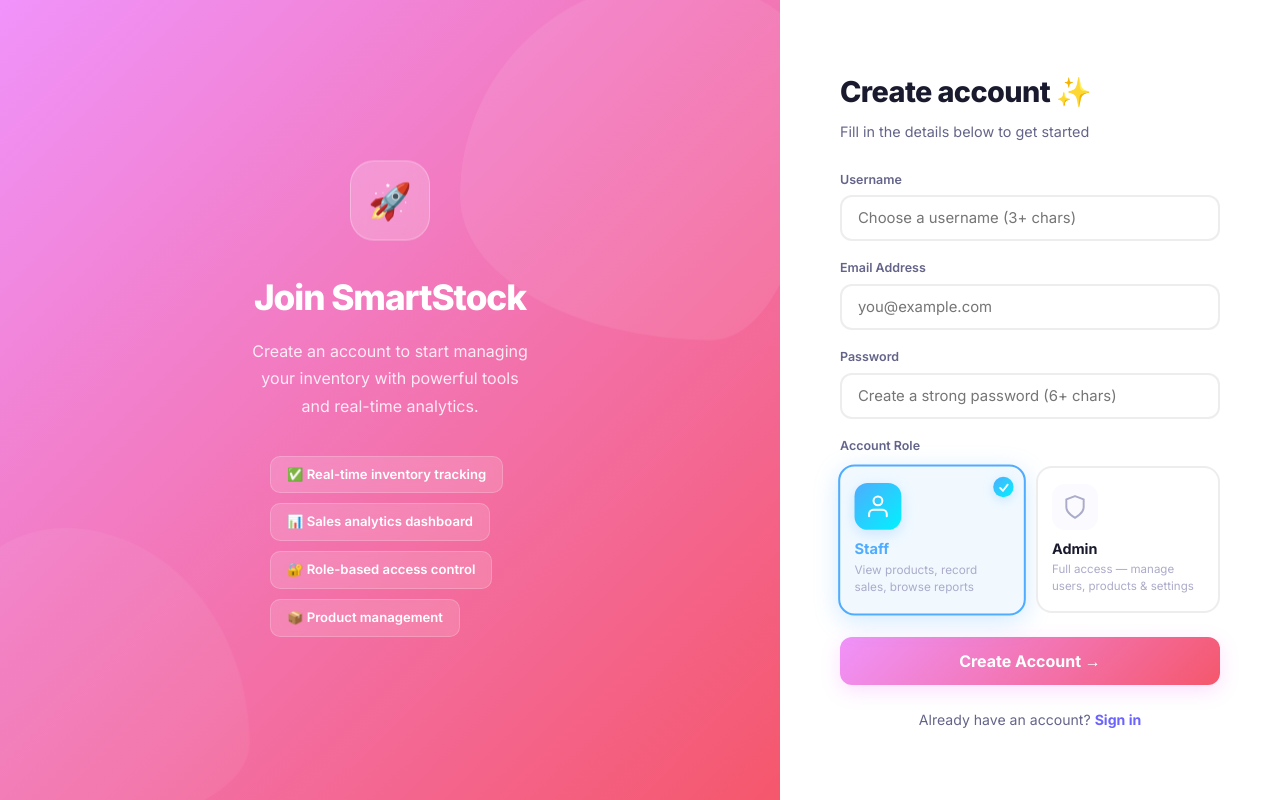
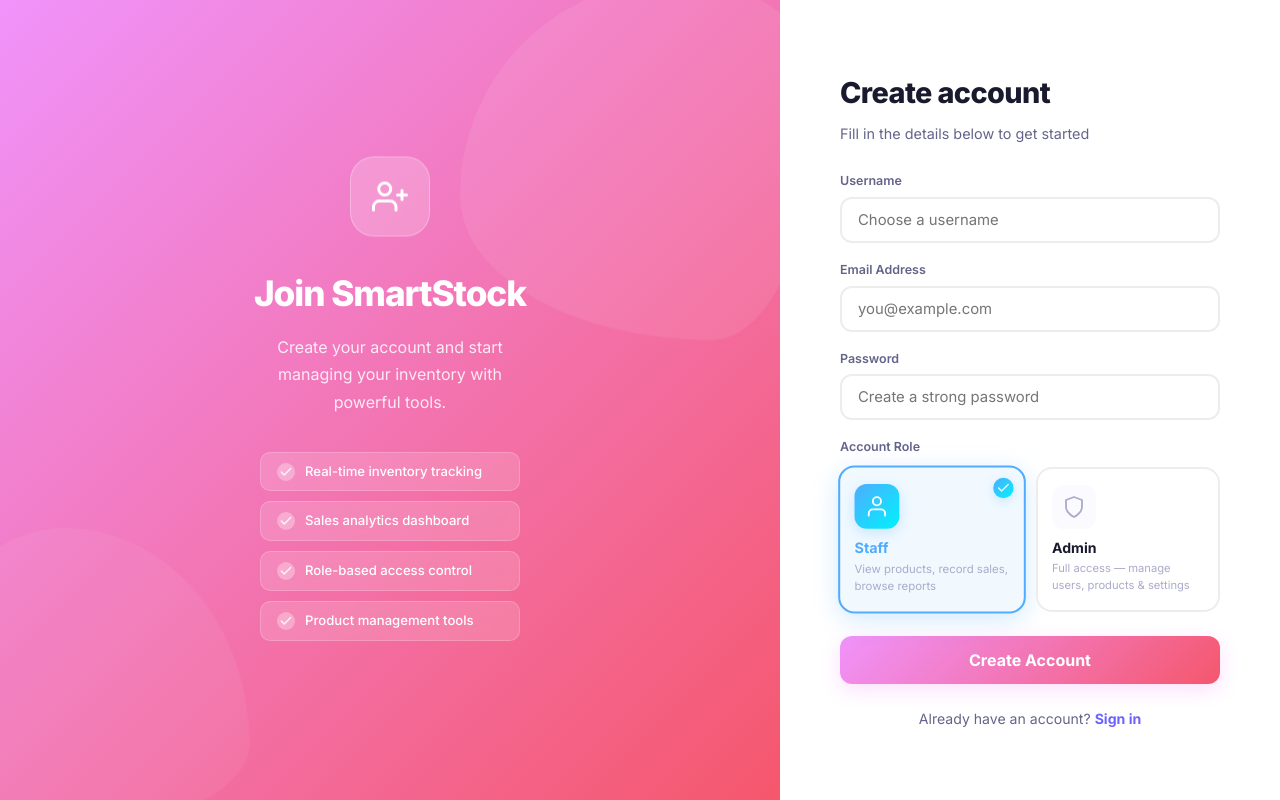
Before and after one commit to Ganindu-ui/Smart-inventory-System, a React app in the folder Frontend/: page /register in a window 1280 px wide. Built offline with nearby package versions, Linux system fonts and the light colour scheme; the HTML template or start-up script is replaced by a standard one.

Commit message:
Redesigned

```diff
--- a/Frontend/src/components/Products.jsx
+++ b/Frontend/src/components/Products.jsx
@@ -1,4 +1,4 @@
-// Products.jsx — Premium inventory products table
+// Products.jsx — Premium inventory products table (no emojis)
 import React, { useEffect, useState } from 'react';
 import axios from 'axios';
 
@@ -103,7 +103,7 @@
         <div style={{ display: 'flex', gap: 12, alignItems: 'center', flexWrap: 'wrap' }}>
           {/* Search */}
           <div style={{ position: 'relative' }}>
-            <span style={{ position: 'absolute', left: 12, top: '50%', transform: 'translateY(-50%)', fontSize: '1rem', opacity: 0.4 }}>🔍</span>
+            <span style={{ position: 'absolute', left: 12, top: '50%', transform: 'translateY(-50%)', opacity: 0.4, display: 'flex' }}><svg width="14" height="14" viewBox="0 0 24 24" fill="none" stroke="currentColor" strokeWidth="2.5" strokeLinecap="round" strokeLinejoin="round"><circle cx="11" cy="11" r="8"/><line x1="21" y1="21" x2="16.65" y2="16.65"/></svg></span>
             <input
               type="text" placeholder="Search products..."
               value={search} onChange={e => setSearch(e.target.value)}
@@ -151,7 +151,7 @@
         </div>
       ) : filtered.length === 0 ? (
         <div style={{ textAlign: 'center', padding: '60px 20px', background: '#fff', borderRadius: 20, border: '1px dashed var(--border)' }}>
-          <div style={{ fontSize: '3rem', marginBottom: 12 }}>📭</div>
+          <div style={{ marginBottom: 16, opacity: 0.35 }}><svg width="52" height="52" viewBox="0 0 24 24" fill="none" stroke="currentColor" strokeWidth="1.5" strokeLinecap="round" strokeLinejoin="round"><path d="M22 12h-4l-3 9L9 3l-3 9H2"/></svg></div>
           <div style={{ color: 'var(--text-secondary)', fontWeight: 500 }}>
             {search ? 'No products match your search' : (user?.role === 'admin' ? 'No products yet. Click "Add Product" to get started.' : 'No products found. Ask an admin to add products.')}
           </div>
--- a/Frontend/src/components/Register.jsx
+++ b/Frontend/src/components/Register.jsx
@@ -1,17 +1,19 @@
-// Register.jsx — Split-screen premium register page
+// Register.jsx — Split-screen premium register page (no emojis)
 import React, { useState } from 'react';
 import axios from 'axios';
 import { useNavigate } from 'react-router-dom';
+
+const CheckIcon = () => (
+  <svg width="14" height="14" viewBox="0 0 24 24" fill="none" stroke="rgba(255,255,255,0.85)" strokeWidth="2.5" strokeLinecap="round" strokeLinejoin="round">
+    <polyline points="20 6 9 17 4 12"/>
+  </svg>
+);
 
 function FloatingInput({ label, type = 'text', name, value, onChange, disabled, placeholder }) {
   const [focused, setFocused] = useState(false);
   return (
     <div style={{ marginBottom: 18 }}>
-      <label style={{
-        display: 'block', fontSize: '0.78rem', fontWeight: 600,
-        color: focused ? 'var(--primary)' : 'var(--text-secondary)',
-        marginBottom: 6, transition: 'color 0.2s', fontFamily: 'var(--font)',
-      }}>
+      <label style={{ display: 'block', fontSize: '0.78rem', fontWeight: 600, color: focused ? 'var(--primary)' : 'var(--text-secondary)', marginBottom: 6, transition: 'color 0.2s', fontFamily: 'var(--font)' }}>
         {label}
       </label>
       <input
@@ -21,8 +23,7 @@
         style={{
           width: '100%', padding: '12px 16px',
           border: `2px solid ${focused ? 'var(--primary)' : 'var(--border)'}`,
-          borderRadius: 12, outline: 'none',
-          fontFamily: 'var(--font)', fontSize: '0.93rem',
+          borderRadius: 12, outline: 'none', fontFamily: 'var(--font)', fontSize: '0.93rem',
           color: 'var(--text-primary)', background: '#fff',
           transition: 'border-color 0.25s, box-shadow 0.25s',
           boxShadow: focused ? '0 0 0 4px rgba(108,99,255,0.12)' : 'none',
@@ -40,7 +41,7 @@
       label: 'Staff',
       description: 'View products, record sales, browse reports',
       icon: (
-        <svg width="26" height="26" viewBox="0 0 24 24" fill="none" stroke="currentColor" strokeWidth="1.8" strokeLinecap="round" strokeLinejoin="round">
+        <svg width="24" height="24" viewBox="0 0 24 24" fill="none" stroke="currentColor" strokeWidth="1.8" strokeLinecap="round" strokeLinejoin="round">
           <path d="M20 21v-2a4 4 0 0 0-4-4H8a4 4 0 0 0-4 4v2"/>
           <circle cx="12" cy="7" r="4"/>
         </svg>
@@ -55,7 +56,7 @@
       label: 'Admin',
       description: 'Full access — manage users, products & settings',
       icon: (
-        <svg width="26" height="26" viewBox="0 0 24 24" fill="none" stroke="currentColor" strokeWidth="1.8" strokeLinecap="round" strokeLinejoin="round">
+        <svg width="24" height="24" viewBox="0 0 24 24" fill="none" stroke="currentColor" strokeWidth="1.8" strokeLinecap="round" strokeLinejoin="round">
           <path d="M12 22s8-4 8-10V5l-8-3-8 3v7c0 6 8 10 8 10z"/>
         </svg>
       ),
@@ -68,10 +69,7 @@
 
   return (
     <div style={{ marginBottom: 20 }}>
-      <label style={{
-        display: 'block', fontSize: '0.78rem', fontWeight: 600,
-        color: 'var(--text-secondary)', marginBottom: 10, fontFamily: 'var(--font)',
-      }}>
+      <label style={{ display: 'block', fontSize: '0.78rem', fontWeight: 600, color: 'var(--text-secondary)', marginBottom: 10, fontFamily: 'var(--font)' }}>
         Account Role
       </label>
       <div style={{ display: 'grid', gridTemplateColumns: '1fr 1fr', gap: 12 }}>
@@ -79,81 +77,32 @@
           const isSelected = value === role.id;
           return (
             <button
-              key={role.id}
-              type="button"
-              onClick={() => !disabled && onChange(role.id)}
-              disabled={disabled}
+              key={role.id} type="button"
+              onClick={() => !disabled && onChange(role.id)} disabled={disabled}
               style={{
-                position: 'relative',
-                padding: '16px 14px',
+                position: 'relative', padding: '16px 14px',
                 border: `2px solid ${isSelected ? role.selectedBorder : 'var(--border)'}`,
-                borderRadius: 16,
-                background: isSelected ? role.selectedBg : '#fff',
-                cursor: disabled ? 'not-allowed' : 'pointer',
-                textAlign: 'left',
-                fontFamily: 'var(--font)',
-                transition: 'all 0.25s var(--ease)',
+                borderRadius: 16, background: isSelected ? role.selectedBg : '#fff',
+                cursor: disabled ? 'not-allowed' : 'pointer', textAlign: 'left',
+                fontFamily: 'var(--font)', transition: 'all 0.25s var(--ease)',
                 boxShadow: isSelected ? `0 6px 24px ${role.glow}` : 'none',
-                transform: isSelected ? 'scale(1.02)' : 'scale(1)',
-                overflow: 'hidden',
+                transform: isSelected ? 'scale(1.02)' : 'scale(1)', overflow: 'hidden',
               }}
-              onMouseEnter={e => {
-                if (!isSelected && !disabled) {
-                  e.currentTarget.style.borderColor = role.selectedBorder;
-                  e.currentTarget.style.background = role.selectedBg;
-                  e.currentTarget.style.boxShadow = `0 4px 16px ${role.glow}`;
-                }
-              }}
-              onMouseLeave={e => {
-                if (!isSelected) {
-                  e.currentTarget.style.borderColor = 'var(--border)';
-                  e.currentTarget.style.background = '#fff';
-                  e.currentTarget.style.boxShadow = 'none';
-                }
-              }}
+              onMouseEnter={e => { if (!isSelected && !disabled) { e.currentTarget.style.borderColor = role.selectedBorder; e.currentTarget.style.background = role.selectedBg; e.currentTarget.style.boxShadow = `0 4px 16px ${role.glow}`; } }}
+              onMouseLeave={e => { if (!isSelected) { e.currentTarget.style.borderColor = 'var(--border)'; e.currentTarget.style.background = '#fff'; e.currentTarget.style.boxShadow = 'none'; } }}
             >
-              {/* Selected checkmark */}
               {isSelected && (
-                <div style={{
-                  position: 'absolute', top: 10, right: 10,
-                  width: 20, height: 20, borderRadius: '50%',
-                  background: role.gradient,
-                  display: 'flex', alignItems: 'center', justifyContent: 'center',
-                  boxShadow: `0 3px 10px ${role.glow}`,
-                  animation: 'scaleIn 0.25s var(--ease-bounce)',
-                }}>
-                  <svg width="11" height="11" viewBox="0 0 12 12" fill="none">
-                    <polyline points="2,6.5 5,9.5 10,3" stroke="white" strokeWidth="2" strokeLinecap="round" strokeLinejoin="round"/>
-                  </svg>
+                <div style={{ position: 'absolute', top: 10, right: 10, width: 20, height: 20, borderRadius: '50%', background: role.gradient, display: 'flex', alignItems: 'center', justifyContent: 'center', boxShadow: `0 3px 10px ${role.glow}`, animation: 'scaleIn 0.25s var(--ease-bounce)' }}>
+                  <CheckIcon />
                 </div>
               )}
-
-              {/* Icon */}
-              <div style={{
-                width: 46, height: 46, borderRadius: 13, marginBottom: 10,
-                background: isSelected ? role.gradient : 'var(--surface-2)',
-                display: 'flex', alignItems: 'center', justifyContent: 'center',
-                color: isSelected ? '#fff' : 'var(--text-muted)',
-                transition: 'all 0.25s',
-                boxShadow: isSelected ? `0 4px 14px ${role.glow}` : 'none',
-              }}>
+              <div style={{ width: 44, height: 44, borderRadius: 12, marginBottom: 10, background: isSelected ? role.gradient : 'var(--surface-2)', display: 'flex', alignItems: 'center', justifyContent: 'center', color: isSelected ? '#fff' : 'var(--text-muted)', transition: 'all 0.25s', boxShadow: isSelected ? `0 4px 14px ${role.glow}` : 'none' }}>
                 {role.icon}
               </div>
-
-              {/* Label */}
-              <div style={{
-                fontWeight: 700, fontSize: '0.9rem',
-                color: isSelected ? role.selectedBorder : 'var(--text-primary)',
-                marginBottom: 4, transition: 'color 0.2s',
-              }}>
+              <div style={{ fontWeight: 700, fontSize: '0.88rem', color: isSelected ? role.selectedBorder : 'var(--text-primary)', marginBottom: 4, transition: 'color 0.2s' }}>
                 {role.label}
               </div>
-
-              {/* Description */}
-              <div style={{
-                fontSize: '0.72rem', color: 'var(--text-muted)',
-                lineHeight: 1.5, fontWeight: 400,
-              }}>
+              <div style={{ fontSize: '0.7rem', color: 'var(--text-muted)', lineHeight: 1.5, fontWeight: 400 }}>
                 {role.description}
               </div>
             </button>
@@ -179,7 +128,7 @@
     setError(''); setSuccess(''); setLoading(true);
     try {
       await axios.post('http://localhost:8000/users/register', form);
-      setSuccess('Registration successful! Redirecting to login...');
+      setSuccess('Account created! Redirecting to login...');
       setForm({ username: '', email: '', password: '', role: 'staff' });
       setTimeout(() => navigate('/login'), 2000);
     } catch (err) {
@@ -189,39 +138,37 @@
     }
   };
 
+  const features = [
+    'Real-time inventory tracking',
+    'Sales analytics dashboard',
+    'Role-based access control',
+    'Product management tools',
+  ];
+
   return (
     <div style={{ display: 'flex', minHeight: '100vh', width: '100%', fontFamily: 'var(--font)' }}>
       {/* Left — branded */}
-      <div style={{
-        flex: 1, background: 'var(--grad-pink)', position: 'relative',
-        display: 'flex', flexDirection: 'column', alignItems: 'center', justifyContent: 'center',
-        padding: 60, overflow: 'hidden',
-      }}>
+      <div style={{ flex: 1, background: 'var(--grad-pink)', position: 'relative', display: 'flex', flexDirection: 'column', alignItems: 'center', justifyContent: 'center', padding: 60, overflow: 'hidden' }}>
         <div className="blob-1" style={{ position: 'absolute', top: -60, right: -80, background: 'rgba(255,255,255,0.08)' }} />
         <div className="blob-2" style={{ position: 'absolute', bottom: -40, left: -60, background: 'rgba(255,255,255,0.06)' }} />
         <div style={{ position: 'relative', zIndex: 2, textAlign: 'center', color: '#fff' }}>
-          <div className="float" style={{
-            width: 80, height: 80, borderRadius: 24,
-            background: 'rgba(255,255,255,0.2)', display: 'flex',
-            alignItems: 'center', justifyContent: 'center',
-            margin: '0 auto 28px', backdropFilter: 'blur(10px)',
-            border: '1px solid rgba(255,255,255,0.3)', fontSize: '2.2rem',
-          }}>
-            🚀
+          <div className="float" style={{ width: 80, height: 80, borderRadius: 24, background: 'rgba(255,255,255,0.2)', display: 'flex', alignItems: 'center', justifyContent: 'center', margin: '0 auto 28px', backdropFilter: 'blur(10px)', border: '1px solid rgba(255,255,255,0.3)' }}>
+            <svg width="36" height="36" viewBox="0 0 24 24" fill="none" stroke="white" strokeWidth="2" strokeLinecap="round" strokeLinejoin="round">
+              <path d="M16 21v-2a4 4 0 0 0-4-4H5a4 4 0 0 0-4 4v2"/>
+              <circle cx="8.5" cy="7" r="4"/>
+              <line x1="20" y1="8" x2="20" y2="14"/><line x1="23" y1="11" x2="17" y2="11"/>
+            </svg>
           </div>
-          <h1 style={{ fontSize: '2.2rem', fontWeight: 800, letterSpacing: '-0.03em', marginBottom: 14 }}>
-            Join SmartStock
-          </h1>
+          <h1 style={{ fontSize: '2.2rem', fontWeight: 800, letterSpacing: '-0.03em', marginBottom: 14 }}>Join SmartStock</h1>
           <p style={{ opacity: 0.85, fontSize: '1rem', lineHeight: 1.7, maxWidth: 280, margin: '0 auto' }}>
-            Create an account to start managing your inventory with powerful tools and real-time analytics.
+            Create your account and start managing your inventory with powerful tools.
           </p>
-          <div style={{ display: 'flex', flexDirection: 'column', gap: 10, marginTop: 36, alignItems: 'flex-start', maxWidth: 240, margin: '36px auto 0' }}>
-            {['✅ Real-time inventory tracking', '📊 Sales analytics dashboard', '🔐 Role-based access control', '📦 Product management'].map(item => (
-              <div key={item} style={{
-                padding: '8px 16px', borderRadius: 10,
-                background: 'rgba(255,255,255,0.15)', fontSize: '0.82rem', fontWeight: 600,
-                backdropFilter: 'blur(6px)', border: '1px solid rgba(255,255,255,0.2)',
-              }}>
+          <div style={{ display: 'flex', flexDirection: 'column', gap: 10, marginTop: 36, maxWidth: 260, margin: '36px auto 0' }}>
+            {features.map(item => (
+              <div key={item} style={{ display: 'flex', alignItems: 'center', gap: 10, padding: '9px 16px', borderRadius: 10, background: 'rgba(255,255,255,0.15)', fontSize: '0.82rem', fontWeight: 500, backdropFilter: 'blur(6px)', border: '1px solid rgba(255,255,255,0.2)', textAlign: 'left' }}>
+                <div style={{ width: 18, height: 18, borderRadius: '50%', background: 'rgba(255,255,255,0.3)', display: 'flex', alignItems: 'center', justifyContent: 'center', flexShrink: 0 }}>
+                  <CheckIcon />
+                </div>
                 {item}
               </div>
             ))}
@@ -230,70 +177,45 @@
       </div>
 
       {/* Right — form */}
-      <div style={{
-        width: '500px', minWidth: '380px', background: '#fff',
-        display: 'flex', flexDirection: 'column', alignItems: 'center', justifyContent: 'center',
-        padding: '48px 52px',
-        animation: 'slideInRight 0.5s var(--ease) both',
-        overflowY: 'auto',
-      }}>
+      <div style={{ width: '500px', minWidth: '380px', background: '#fff', display: 'flex', flexDirection: 'column', alignItems: 'center', justifyContent: 'center', padding: '48px 52px', animation: 'slideInRight 0.5s var(--ease) both', overflowY: 'auto' }}>
         <div style={{ width: '100%', maxWidth: 380 }}>
           <div style={{ marginBottom: 28 }}>
-            <h2 style={{ fontSize: '1.8rem', fontWeight: 800, color: 'var(--text-primary)', marginBottom: 8, letterSpacing: '-0.02em' }}>
-              Create account ✨
-            </h2>
-            <p style={{ color: 'var(--text-secondary)', fontSize: '0.9rem' }}>
-              Fill in the details below to get started
-            </p>
+            <h2 style={{ fontSize: '1.8rem', fontWeight: 800, color: 'var(--text-primary)', marginBottom: 8, letterSpacing: '-0.02em' }}>Create account</h2>
+            <p style={{ color: 'var(--text-secondary)', fontSize: '0.9rem' }}>Fill in the details below to get started</p>
           </div>
 
           {error && (
-            <div className="alert-anim" style={{
-              padding: '12px 16px', background: 'rgba(252,92,101,0.1)',
-              border: '1px solid rgba(252,92,101,0.3)', borderRadius: 10,
-              color: '#c0392b', marginBottom: 20, fontSize: '0.87rem',
-            }}>⚠️ {error}</div>
+            <div className="alert-anim" style={{ padding: '12px 16px', background: 'rgba(252,92,101,0.1)', border: '1px solid rgba(252,92,101,0.3)', borderRadius: 10, color: '#c0392b', marginBottom: 20, fontSize: '0.87rem', display: 'flex', alignItems: 'center', gap: 8 }}>
+              <svg width="15" height="15" viewBox="0 0 24 24" fill="none" stroke="currentColor" strokeWidth="2"><circle cx="12" cy="12" r="10"/><line x1="12" y1="8" x2="12" y2="12"/><line x1="12" y1="16" x2="12.01" y2="16"/></svg>
+              {error}
+            </div>
           )}
           {success && (
-            <div className="alert-anim" style={{
-              padding: '12px 16px', background: 'rgba(67,233,123,0.12)',
-              border: '1px solid rgba(67,233,123,0.35)', borderRadius: 10,
-              color: '#2eb86e', marginBottom: 20, fontSize: '0.87rem',
-            }}>✅ {success}</div>
+            <div className="alert-anim" style={{ padding: '12px 16px', background: 'rgba(67,233,123,0.12)', border: '1px solid rgba(67,233,123,0.35)', borderRadius: 10, color: '#2eb86e', marginBottom: 20, fontSize: '0.87rem', display: 'flex', alignItems: 'center', gap: 8 }}>
+              <svg width="15" height="15" viewBox="0 0 24 24" fill="none" stroke="currentColor" strokeWidth="2.5"><polyline points="20 6 9 17 4 12"/></svg>
+              {success}
+            </div>
           )}
 
           <form onSubmit={handleSubmit}>
-            <FloatingInput label="Username" name="username" value={form.username} onChange={handleChange} disabled={loading} placeholder="Choose a username (3+ chars)" />
+            <FloatingInput label="Username" name="username" value={form.username} onChange={handleChange} disabled={loading} placeholder="Choose a username" />
             <FloatingInput label="Email Address" type="email" name="email" value={form.email} onChange={handleChange} disabled={loading} placeholder="you@example.com" />
-            <FloatingInput label="Password" type="password" name="password" value={form.password} onChange={handleChange} disabled={loading} placeholder="Create a strong password (6+ chars)" />
-
-            {/* ✨ Beautiful role selector */}
+            <FloatingInput label="Password" type="password" name="password" value={form.password} onChange={handleChange} disabled={loading} placeholder="Create a strong password" />
             <RoleSelector value={form.role} onChange={handleRoleChange} disabled={loading} />
 
             <button
-              type="submit"
-              disabled={loading}
+              type="submit" disabled={loading}
               onMouseEnter={e => !loading && (e.currentTarget.style.transform = 'translateY(-2px)', e.currentTarget.style.boxShadow = '0 10px 30px rgba(240,93,251,0.4)')}
               onMouseLeave={e => (e.currentTarget.style.transform = '', e.currentTarget.style.boxShadow = '0 6px 20px rgba(240,93,251,0.2)')}
-              style={{
-                width: '100%', padding: '14px', marginTop: 4,
-                background: loading ? '#a0a0c0' : 'var(--grad-pink)',
-                border: 'none', borderRadius: 12,
-                color: '#fff', fontFamily: 'var(--font)',
-                fontWeight: 700, fontSize: '1rem', cursor: loading ? 'not-allowed' : 'pointer',
-                boxShadow: '0 6px 20px rgba(240,93,251,0.2)',
-                transition: 'transform 0.25s, box-shadow 0.25s',
-              }}
+              style={{ width: '100%', padding: '14px', marginTop: 4, background: loading ? '#a0a0c0' : 'var(--grad-pink)', border: 'none', borderRadius: 12, color: '#fff', fontFamily: 'var(--font)', fontWeight: 700, fontSize: '1rem', cursor: loading ? 'not-allowed' : 'pointer', boxShadow: '0 6px 20px rgba(240,93,251,0.2)', transition: 'transform 0.25s, box-shadow 0.25s' }}
             >
-              {loading ? '⏳ Creating account...' : 'Create Account →'}
+              {loading ? 'Creating account...' : 'Create Account'}
             </button>
           </form>
 
           <p style={{ textAlign: 'center', marginTop: 24, color: 'var(--text-secondary)', fontSize: '0.88rem' }}>
             Already have an account?{' '}
-            <a href="/login" style={{ color: 'var(--primary)', fontWeight: 700, textDecoration: 'none' }}>
-              Sign in
-            </a>
+            <a href="/login" style={{ color: 'var(--primary)', fontWeight: 700, textDecoration: 'none' }}>Sign in</a>
           </p>
         </div>
       </div>
```
Also changed, not shown: Frontend/src/components/Login.jsx (+41 -96 lines).
